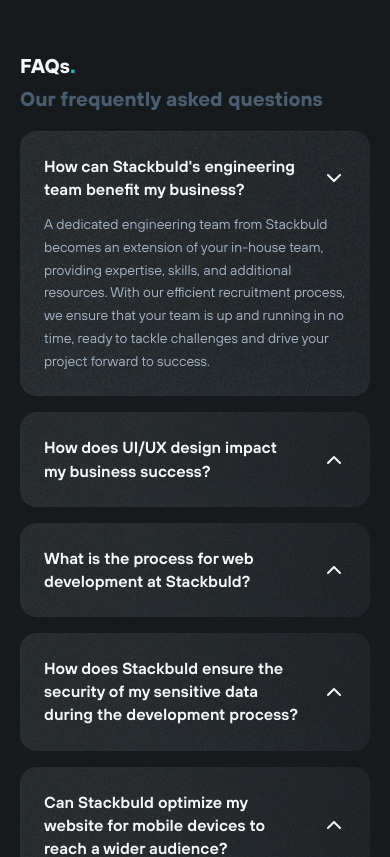
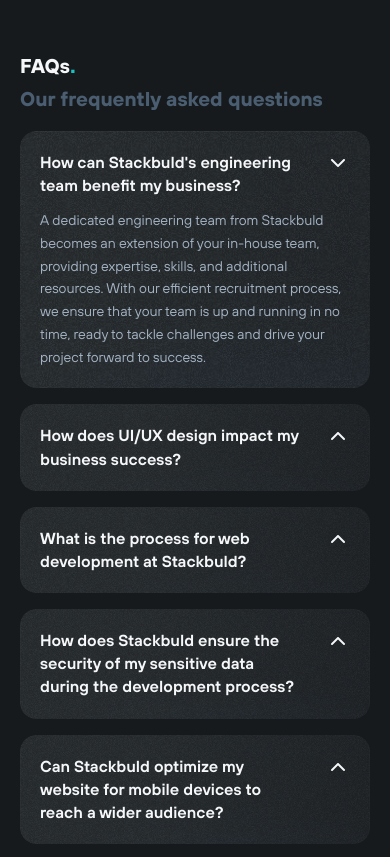
Before and after one commit to pdev6373/stackbuld, a Next.js app: page /our-process in a window 390 px wide. Shown: the part 4300-5157 px from the top of the page. Built offline with nearby package versions, Linux system fonts and the light colour scheme.

Commit message:
initial commit

```diff
--- a/components/faq/FAQ.module.css
+++ b/components/faq/FAQ.module.css
@@ -88,7 +88,7 @@
 .questionWrapper {
   display: flex;
   justify-content: space-between;
-  align-items: center;
+  align-items: flex-start;
   gap: 40px;
 }
 
@@ -155,7 +155,7 @@
   }
 
   .faq {
-    padding: 24px;
+    padding: 20px;
   }
 
   .faqCurrent .answer {
--- a/components/whyStackbuld/WhyStackbuld.module.css
+++ b/components/whyStackbuld/WhyStackbuld.module.css
@@ -12,7 +12,7 @@
   font-size: clamp(36px, 3.33333vw, 48px);
   font-weight: 700;
   line-height: 1.208;
-  margin-bottom: 4px;
+  /* margin-bottom: 4px; */
   max-width: 632px;
   color: #f6f7f9;
 }
@@ -120,9 +120,9 @@
     font-size: 30px;
   }
 
-  .header {
+  /* .header {
     margin-bottom: 8px;
-  }
+  } */
 
   .header,
   .questionMark {
@@ -131,7 +131,7 @@
 
   .wrapper {
     padding: 60px 24px;
-    gap: 32px;
+    gap: 24px;
   }
 
   .whyWrapper {
@@ -151,6 +151,7 @@
 
   .bottom {
     margin-top: 60px;
+    gap: 24px;
   }
 }
 
@@ -178,5 +179,6 @@
 
   .bottom {
     margin-top: 40px;
+    gap: 20px;
   }
 }
```
